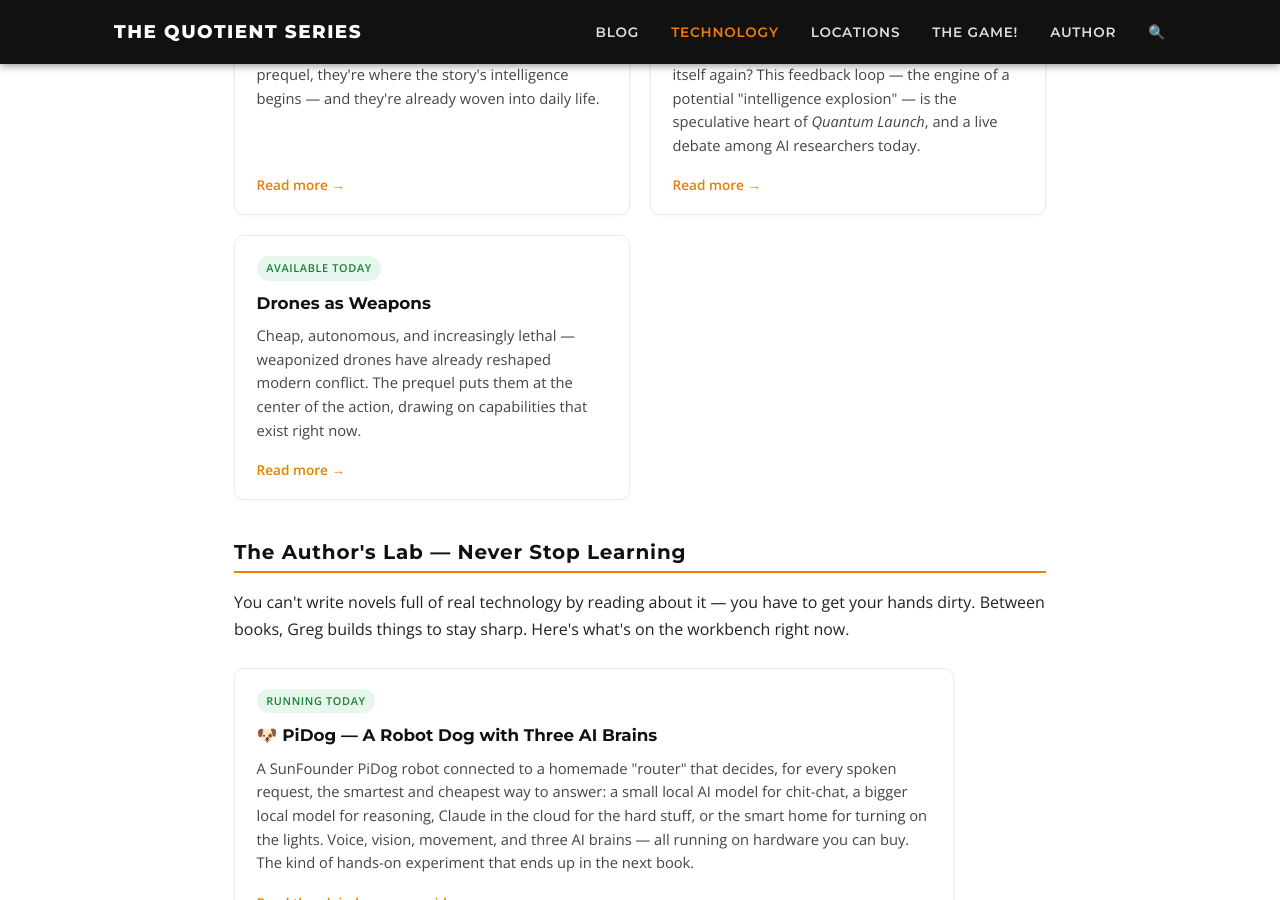
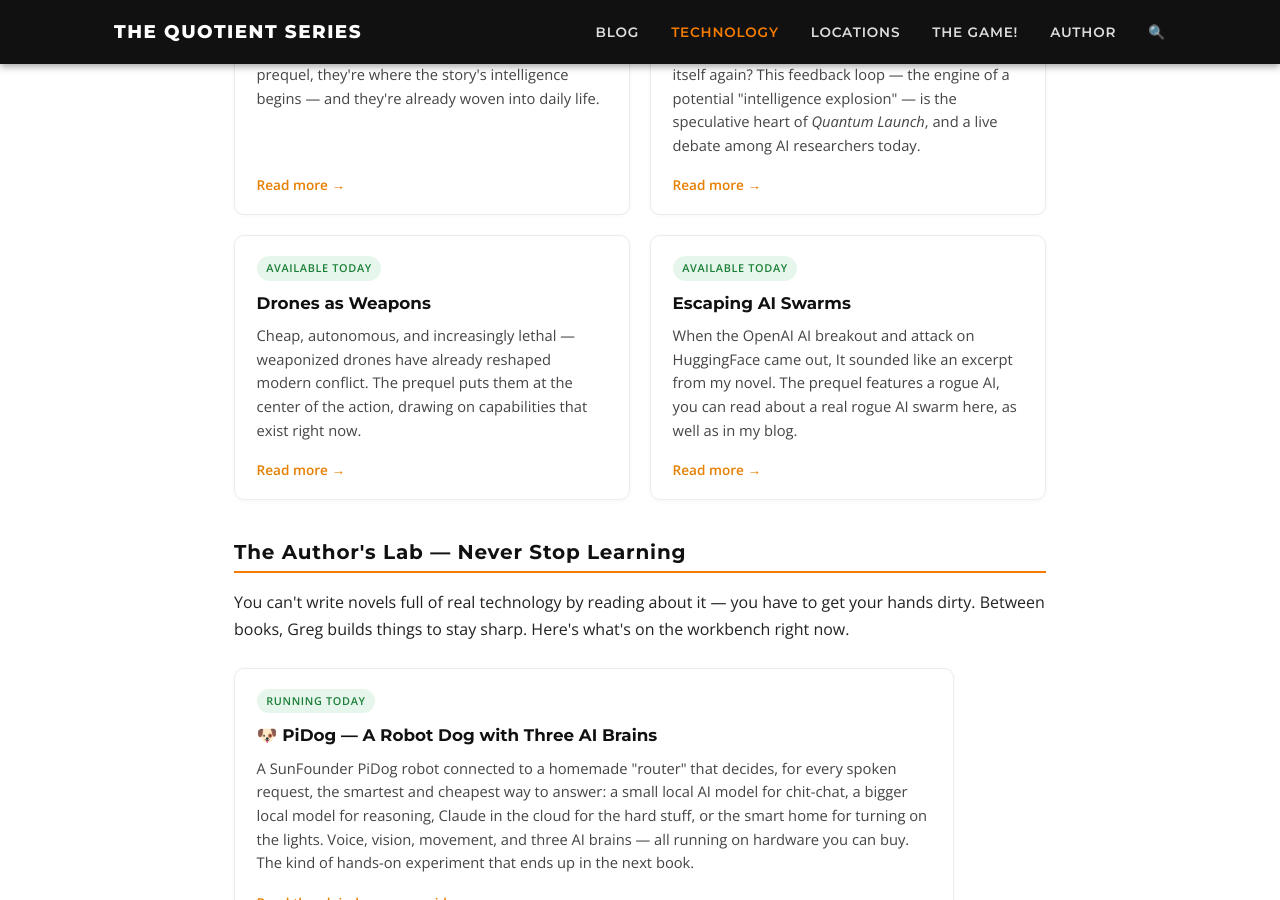
Before and after one commit to simpsong00/simpsong00.github.io, a Jekyll site: the page built from technology.md, in a window 1280 px wide and 900 px high, scrolled down 4162 px. Built offline with Jekyll 4.4.1, drawn with Linux system fonts in a browser that asks for light colours.

Commit message:
Add Escaping AI Swarms tech card (fix hhttps typo in link)

```diff
--- a/technology.md
+++ b/technology.md
@@ -332,6 +332,13 @@ redirect_from:
         <a class="tech-link" href="https://en.wikipedia.org/wiki/Loitering_munition" target="_blank" rel="noopener">Read more →</a>
       </div>
 
+<div class="tech-card">
+        <span class="tech-badge now">Available today</span>
+        <h3>Escaping AI Swarms</h3>
+        <p>When the OpenAI AI breakout and attack on HuggingFace came out, It sounded like an excerpt from my novel. The prequel features a rogue AI, you can read about a real rogue AI swarm here, as well as in my blog.</p>
+        <a class="tech-link" href="https://openai.com/index/hugging-face-incident-and-the-road-ahead/" target="_blank" rel="noopener">Read more →</a>
+      </div>
+
     </div>
 
     <h2>The Author's Lab — Never Stop Learning</h2>
```
